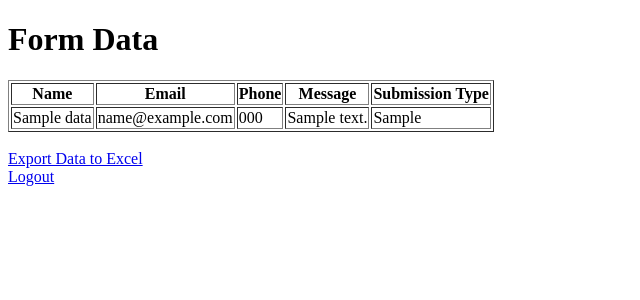
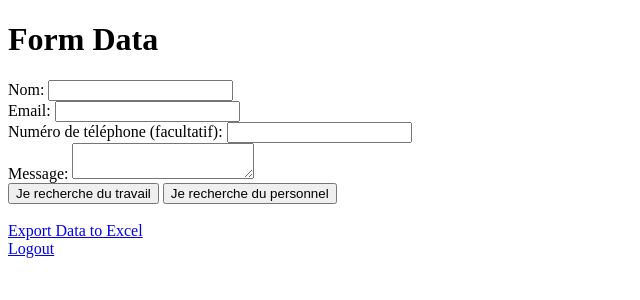
Before and after one commit to Goettfried/G-ttfried-IV, a Flask app: page / in a window 1280 px wide. Shown: the top 300 px of the page, without its empty margins (0-640 px from the left). Run offline with Flask 3, Linux system fonts and the light colour scheme; the visitor is signed in with stand-in values (Sample User, id 1); tables that the repository leaves empty hold one stand-in row (values such as "Sample post").

Commit message:
Fix form submission and export issues

```diff
--- a/app.py
+++ b/app.py
@@ -6,6 +6,7 @@ from flask_cors import CORS
 import os
 import pandas as pd
 import io
+from datetime import datetime
 
 app = Flask(__name__)
 CORS(app)
@@ -35,6 +36,7 @@ class FormData(db.Model):
     phone = db.Column(db.String(50), nullable=True)
     message = db.Column(db.Text, nullable=False)
     submission_type = db.Column(db.String(50), nullable=False)
+    submission_date = db.Column(db.DateTime, default=datetime.utcnow, nullable=False)
 
 @app.route('/login', methods=['GET', 'POST'])
 def login():
@@ -57,7 +59,7 @@ def logout():
 @app.route('/')
 def index():
     if 'username' in session:
-        form_data = FormData.query.order_by(FormData.submission_type).all()
+        form_data = FormData.query.order_by(FormData.submission_date.desc()).all()
         return render_template('index.html', form_data=form_data)
     return redirect(url_for('login'))
 
@@ -103,7 +105,8 @@ def export_data():
             'Email': f.email,
             'Phone': f.phone,
             'Message': f.message,
-            'Submission Type': f.submission_type
+            'Submission Type': f.submission_type,
+            'Submission Date': f.submission_date
         } for f in form_data]
         df = pd.DataFrame(data)
         output = io.BytesIO()
--- a/templates/index.html
+++ b/templates/index.html
@@ -4,31 +4,52 @@
     <meta charset="UTF-8">
     <meta name="viewport" content="width=device-width, initial-scale=1.0">
     <title>Form Data</title>
+    <script>
+        function submitForm(submissionType) {
+            const form = document.getElementById('dataForm');
+            const formData = new FormData(form);
+            const jsonData = {};
+            formData.forEach((value, key) => jsonData[key] = value);
+            jsonData['submission_type'] = submissionType;
+            fetch('https://welshapp.onrender.com/receive_form', {
+                method: 'POST',
+                headers: {
+                    'Content-Type': 'application/json'
+                },
+                body: JSON.stringify(jsonData)
+            }).then(response => response.json())
+              .then(data => {
+                  if (data.status === 'success') {
+                      alert('Form submitted successfully');
+                  } else {
+                      alert('Error: ' + data.message);
+                  }
+              })
+              .catch(error => {
+                  console.error('Error:', error);
+                  alert('An error occurred');
+              });
+        }
+    </script>
 </head>
 <body>
     <h1>Form Data</h1>
-    <table border="1">
-        <thead>
-            <tr>
-                <th>Name</th>
-                <th>Email</th>
-                <th>Phone</th>
-                <th>Message</th>
-                <th>Submission Type</th>
-            </tr>
-        </thead>
-        <tbody>
-            {% for data in form_data %}
-            <tr>
-                <td>{{ data.name }}</td>
-                <td>{{ data.email }}</td>
-                <td>{{ data.phone }}</td>
-                <td>{{ data.message }}</td>
-                <td>{{ data.submission_type }}</td>
-            </tr>
-            {% endfor %}
-        </tbody>
-    </table>
+    <form id="dataForm">
+        <label for="name">Nom:</label>
+        <input type="text" id="name" name="name" required><br>
+
+        <label for="email">Email:</label>
+        <input type="email" id="email" name="email" required><br>
+
+        <label for="phone">Numéro de téléphone (facultatif):</label>
+        <input type="text" id="phone" name="phone"><br>
+
+        <label for="message">Message:</label>
+        <textarea id="message" name="message" required></textarea><br>
+
+        <input type="button" value="Je recherche du travail" onclick="submitForm('recherche_travail')">
+        <input type="button" value="Je recherche du personnel" onclick="submitForm('recherche_personnel')">
+    </form>
     <br>
     <a href="{{ url_for('export_data') }}">Export Data to Excel</a>
     <br>
```
